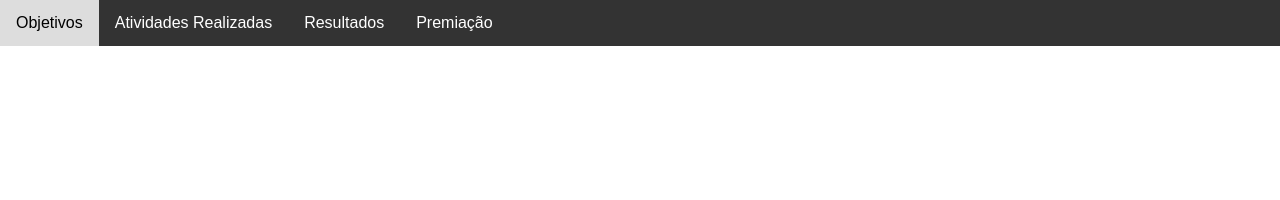
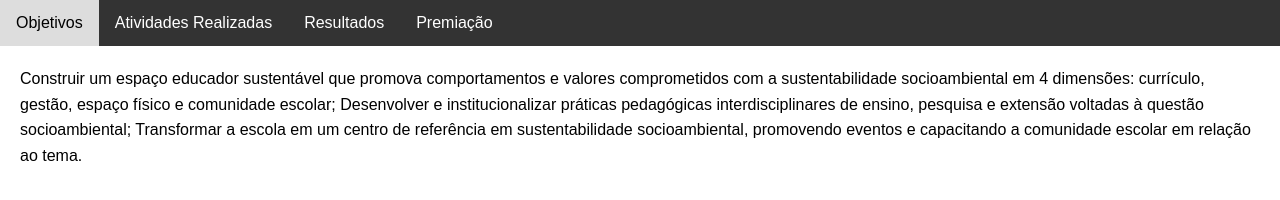
Before and after one commit to gustavogilliet/programa-o-2023, a plain HTML site: page index.html in a window 1280 px wide. Drawn offline with Linux system fonts and the light colour scheme.

Commit message:
index.html

```diff
--- a/index.html
+++ b/index.html
@@ -22,7 +22,9 @@
     </div>
 
     <div id="objetivos" class="conteudo">
-        <!-- Conteúdo dos Objetivos -->
+      Construir um espaço educador sustentável que promova comportamentos e valores comprometidos com a sustentabilidade socioambiental em 4 dimensões: currículo, gestão, espaço físico e comunidade escolar;
+Desenvolver e institucionalizar práticas pedagógicas interdisciplinares de ensino, pesquisa e extensão voltadas à questão socioambiental;
+Transformar a escola em um centro de referência em sustentabilidade socioambiental, promovendo eventos e capacitando a comunidade escolar em relação ao tema.
     </div>
 
     <div id="atividades" class="conteudo">
```
